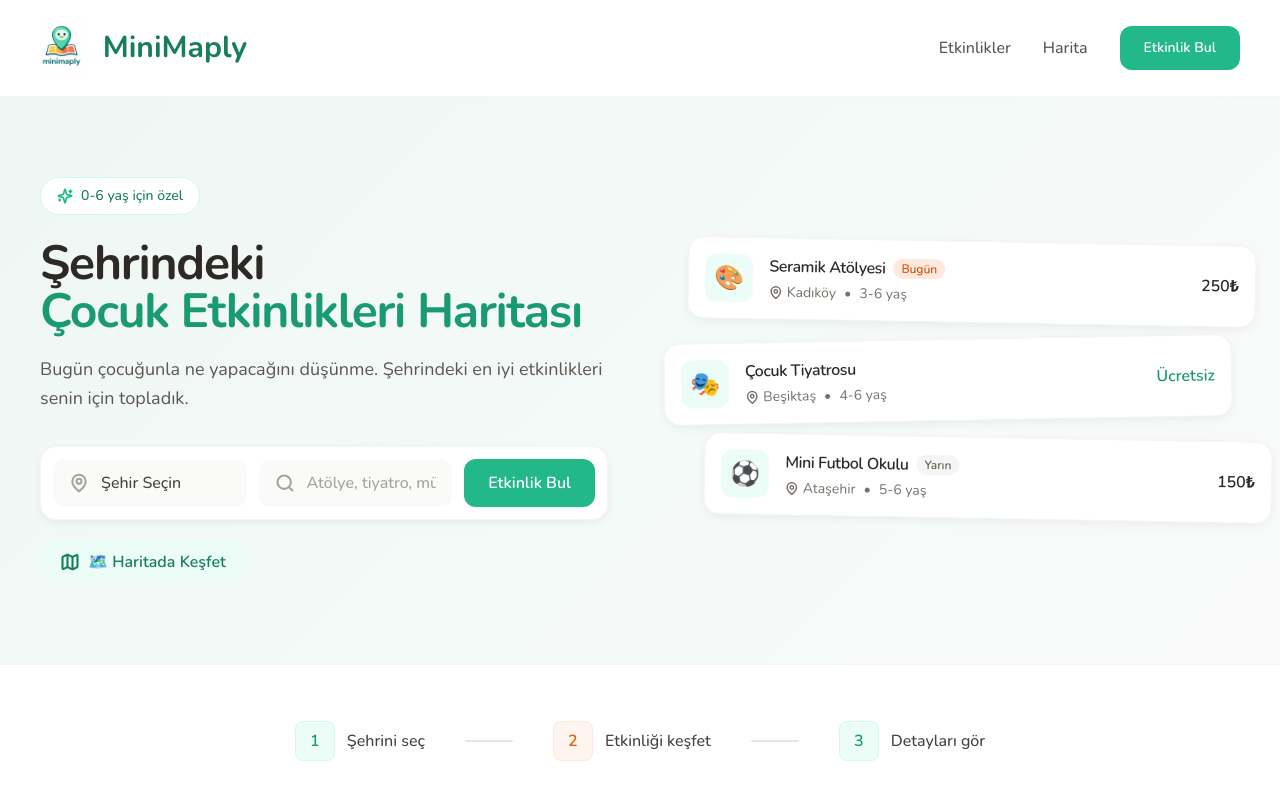
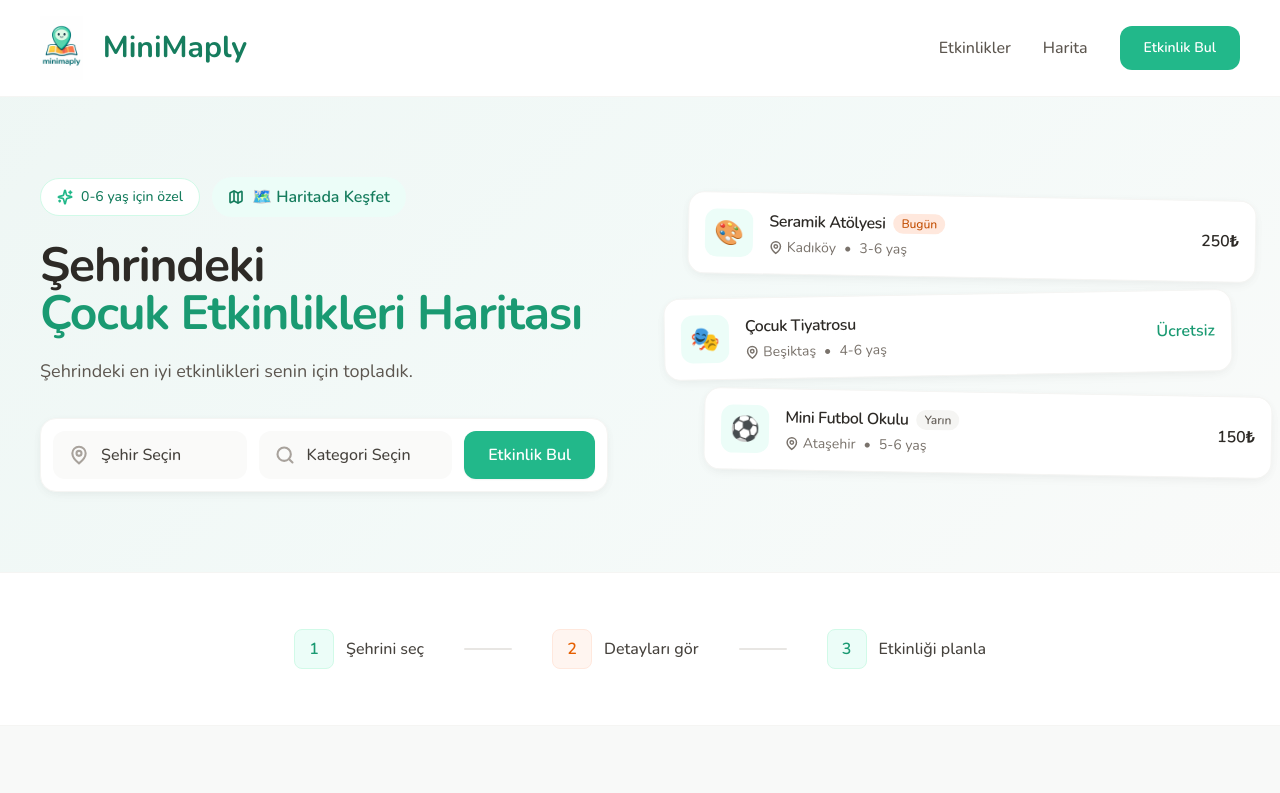
Before and after one commit to kriptoloca/minimaply, a Next.js app: page / in a window 1280 px wide. Shown: the top 793 px of the page. Built offline with nearby package versions, Linux system fonts and the light colour scheme.

Commit message:
chore: Hero iyileştirmeleri - slogan, harita butonu, kategori select, adımlar

```diff
--- a/app/page.tsx
+++ b/app/page.tsx
@@ -238,9 +238,15 @@ export default function HomePage() {
         <div className="container-wide py-16 lg:py-20 relative">
           <div className="grid lg:grid-cols-2 gap-12 lg:gap-16 items-center">
             <div className="max-w-xl">
-              <div className="inline-flex items-center gap-2 bg-white border border-primary-100 rounded-full px-4 py-2 mb-6">
-                <Sparkles className="w-4 h-4 text-primary-500" strokeWidth={2.5} />
-                <span className="text-sm font-medium text-primary-700">0-6 yaş için özel</span>
+              <div className="flex flex-wrap items-center gap-3 mb-6">
+                <div className="inline-flex items-center gap-2 bg-white border border-primary-100 rounded-full px-4 py-2">
+                  <Sparkles className="w-4 h-4 text-primary-500" strokeWidth={2.5} />
+                  <span className="text-sm font-medium text-primary-700">0-6 yaş için özel</span>
+                </div>
+                <Link href="/harita" className="inline-flex items-center gap-2 bg-primary-50 hover:bg-primary-100 text-primary-700 font-semibold px-4 py-2 rounded-full transition-all">
+                  <Map className="w-4 h-4" strokeWidth={2.5} />
+                  🗺️ Haritada Keşfet
+                </Link>
               </div>
 
               <h1 className="text-4xl lg:text-5xl font-bold mb-5 leading-tight">
@@ -249,7 +255,6 @@ export default function HomePage() {
               </h1>
 
               <p className="text-lg text-warm-600 mb-8 leading-relaxed">
-                Bugün çocuğunla ne yapacağını düşünme.
                 Şehrindeki en iyi etkinlikleri senin için topladık.
               </p>
 
@@ -267,24 +272,18 @@ export default function HomePage() {
                   </div>
                   <div className="flex-1 relative">
                     <Search className="absolute left-4 top-1/2 -translate-y-1/2 text-warm-400 w-5 h-5" strokeWidth={2.5} />
-                    <input
-                      type="text"
-                      placeholder="Atölye, tiyatro, müze..."
-                      className="w-full pl-12 pr-4 h-12 rounded-xl bg-warm-50 text-warm-700 font-medium focus:outline-none focus:ring-2 focus:ring-primary-200 placeholder:text-warm-400 transition-all"
-                    />
+                    <select className="w-full pl-12 pr-4 h-12 rounded-xl bg-warm-50 text-warm-700 font-medium focus:outline-none focus:ring-2 focus:ring-primary-200 appearance-none cursor-pointer transition-all">
+                      <option value="">Kategori Seçin</option>
+                      {categories.map(cat => (
+                        <option key={cat.slug} value={cat.slug}>{cat.icon} {cat.name}</option>
+                      ))}
+                    </select>
                   </div>
                   {/* 4️⃣ 44px TAP ALANI */}
                   <button className="bg-primary-500 hover:bg-primary-600 text-white font-semibold h-12 px-6 rounded-xl transition-all whitespace-nowrap shadow-sm hover:shadow-md">
                     Etkinlik Bul
                   </button>
                 </div>
-              </div>
-
-              <div className="flex flex-wrap gap-4 mt-5">
-                <Link href="/harita" className="inline-flex items-center gap-2 bg-primary-50 hover:bg-primary-100 text-primary-700 font-semibold px-5 py-2.5 rounded-xl transition-all">
-                  <Map className="w-5 h-5" strokeWidth={2.5} />
-                  🗺️ Haritada Keşfet
-                </Link>
               </div>
             </div>
 
@@ -351,9 +350,9 @@ export default function HomePage() {
           <div className="flex flex-col md:flex-row items-center justify-center gap-4 md:gap-10">
             <Step number="1" color="primary" text="Şehrini seç" />
             <Connector />
-            <Step number="2" color="coral" text="Etkinliği keşfet" />
+            <Step number="2" color="coral" text="Detayları gör" />
             <Connector />
-            <Step number="3" color="primary" text="Detayları gör" />
+            <Step number="3" color="primary" text="Etkinliği planla" />
           </div>
         </div>
       </section>
```
